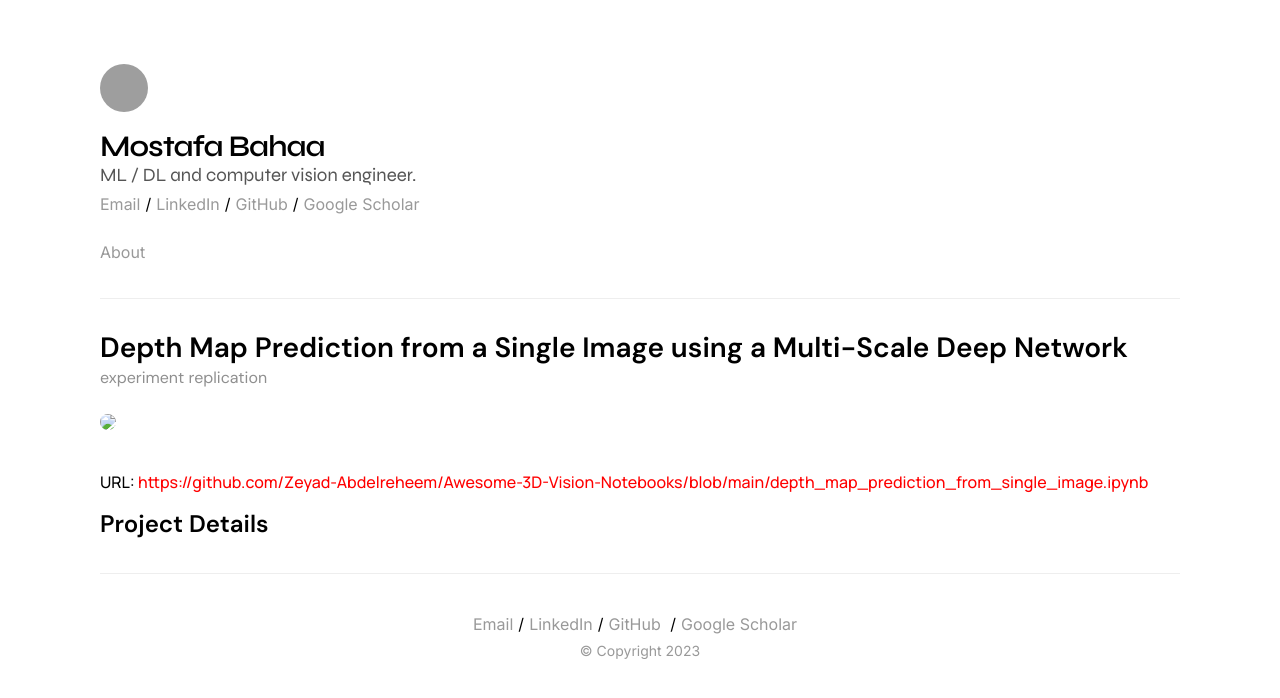
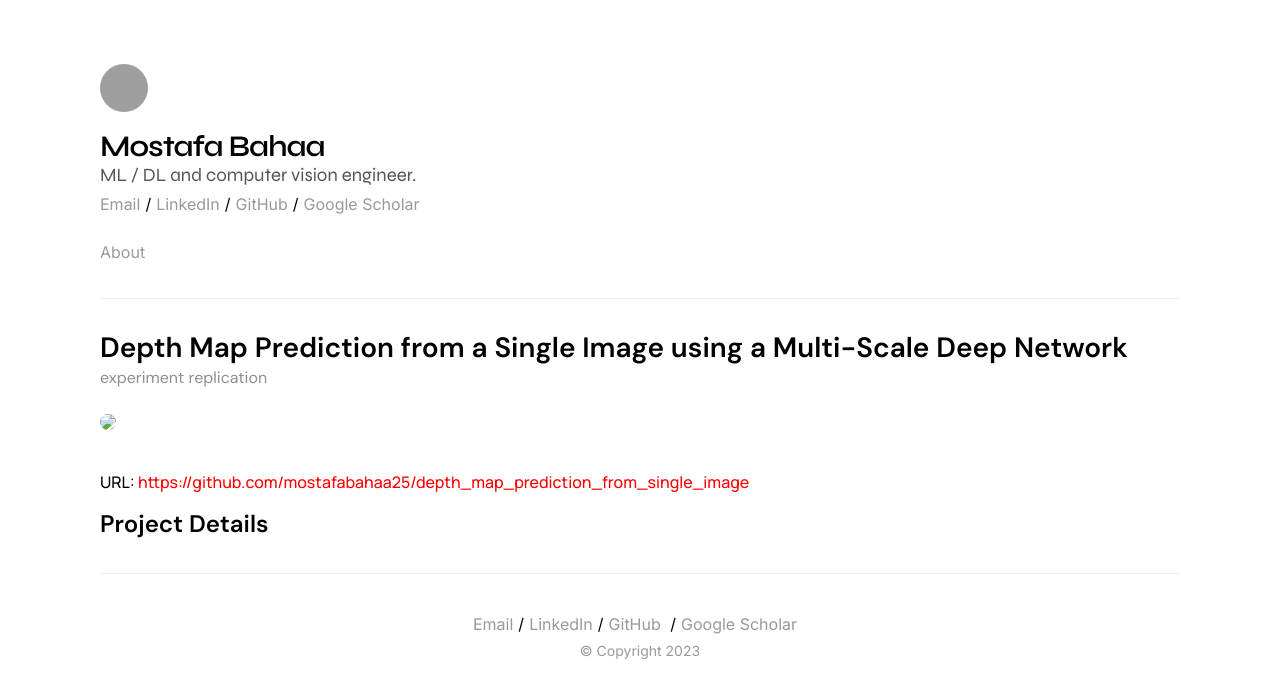
Before and after one commit to mostafabahaa25/mostafabahaa25.github.io, a Jekyll site: the page built from _projects/depth-map-prediction-from-single-image.md, in a window 1280 px wide. Shown: the top 698 px of the page. Built offline with Jekyll 4.4.1, drawn with Linux system fonts in a browser that asks for light colours; some of the changed lines change nothing that is shown; grey boxes are pictures that could not be loaded.

Commit message:
Update project URL for depth map prediction

```diff
--- a/_projects/depth-map-prediction-from-single-image.md
+++ b/_projects/depth-map-prediction-from-single-image.md
@@ -2,7 +2,7 @@
 title: Depth Map Prediction from a Single Image using a Multi-Scale Deep Network
 layout: project
 year: experiment replication
-project-url: https://github.com/Zeyad-Abdelreheem/Awesome-3D-Vision-Notebooks/blob/main/depth_map_prediction_from_single_image.ipynb
+project-url: https://github.com/mostafabahaa25/depth_map_prediction_from_single_image
 excerpt: Re-implemented the experiments done in this paper (https://arxiv.org/pdf/1406.2283). The authors used 2 CNN based neural nets to predict the depth map of the given input (single) image.
 project-image: depth_map_prediction_output.png
 tags: [Pytorch, 3D-vision]
```
